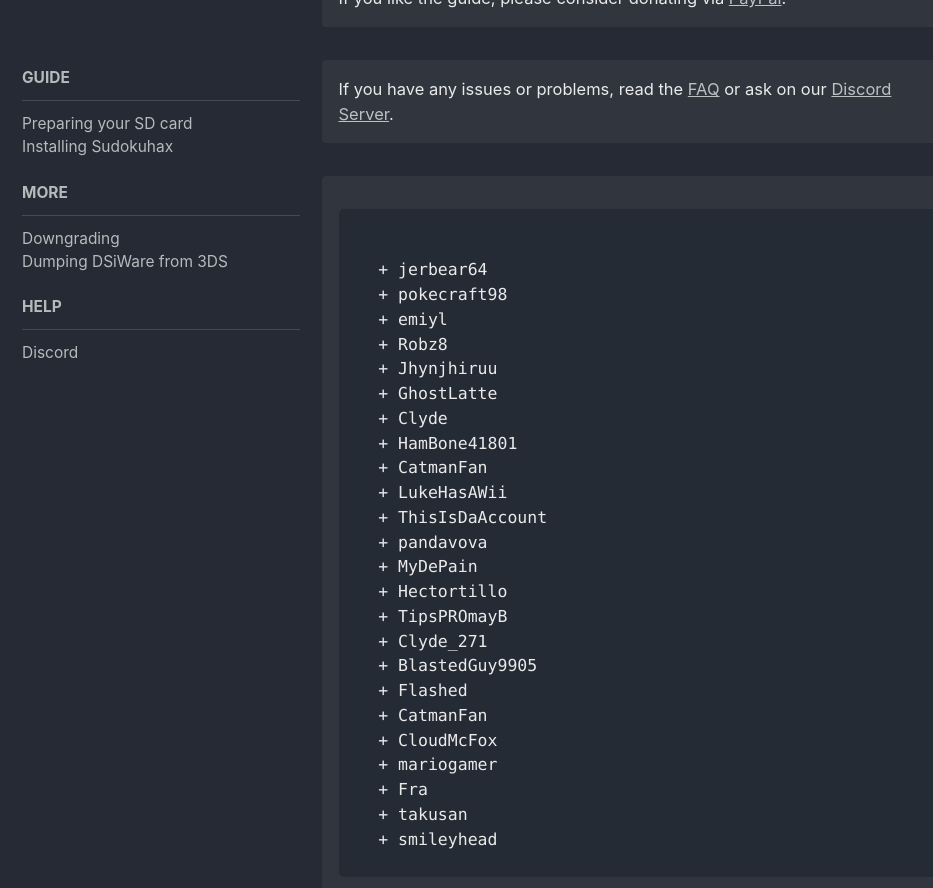
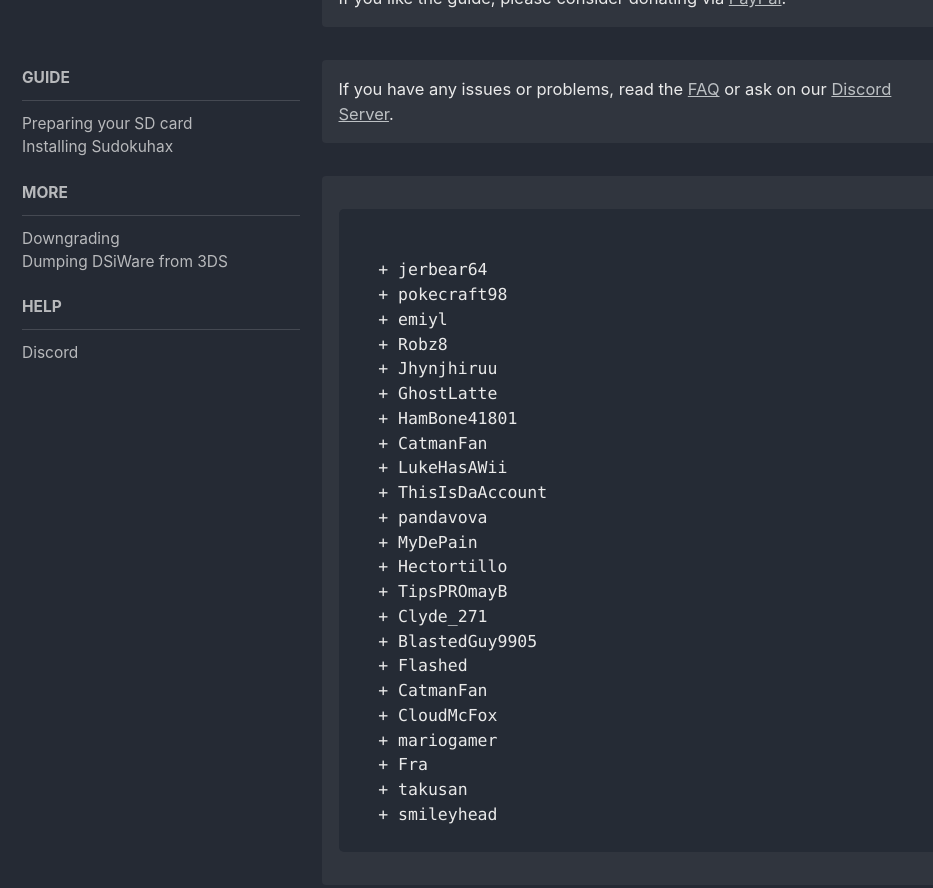
Before and after one commit to emiyl/dsi.cfw.guide-archive, a Jekyll site: the page built from credits.md, in a window 1280 px wide and 900 px high, scrolled down 259 px. Shown: the top 888 px of the window, without its empty margins (0-933 px from the left). Built offline with Jekyll 4.4.1, drawn with Linux system fonts in a browser that asks for light colours; nearby versions of some CDN libraries.

Commit message:
Update credits.md

```diff
--- a/credits.md
+++ b/credits.md
@@ -14,7 +14,6 @@ sidebar:
     + Robz8
     + Jhynjhiruu
     + GhostLatte
-    + Clyde
     + HamBone41801
     + CatmanFan
     + LukeHasAWii
```
